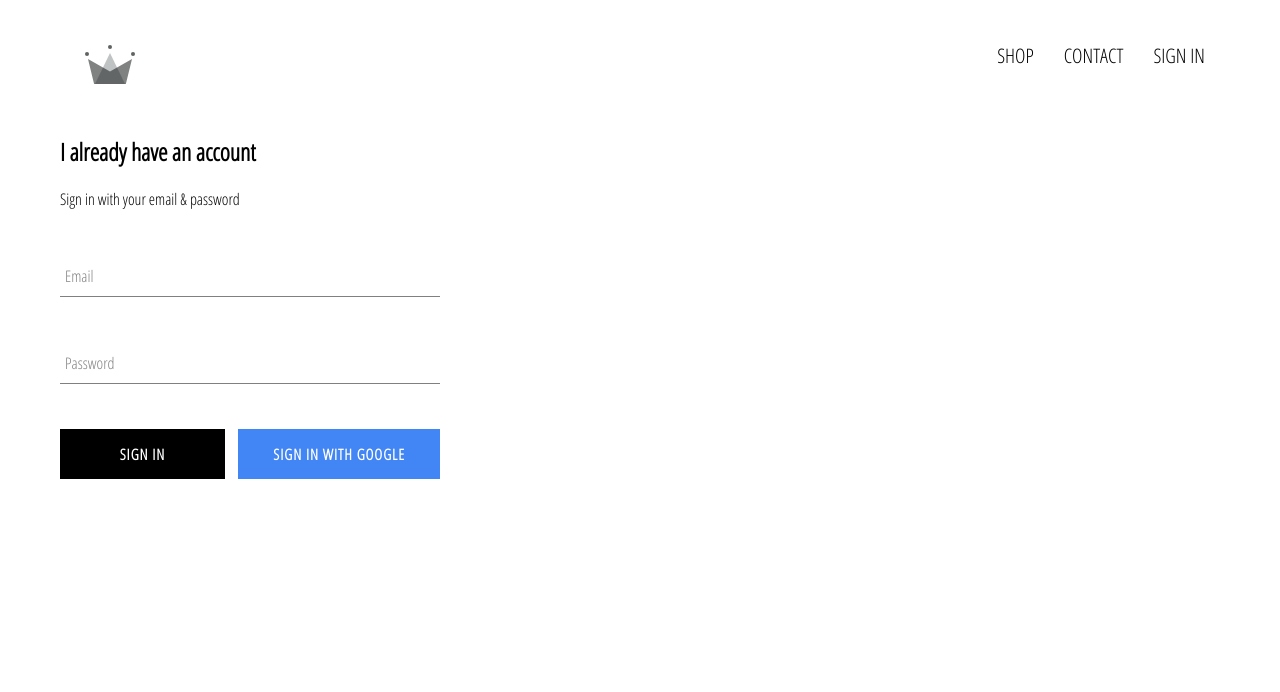
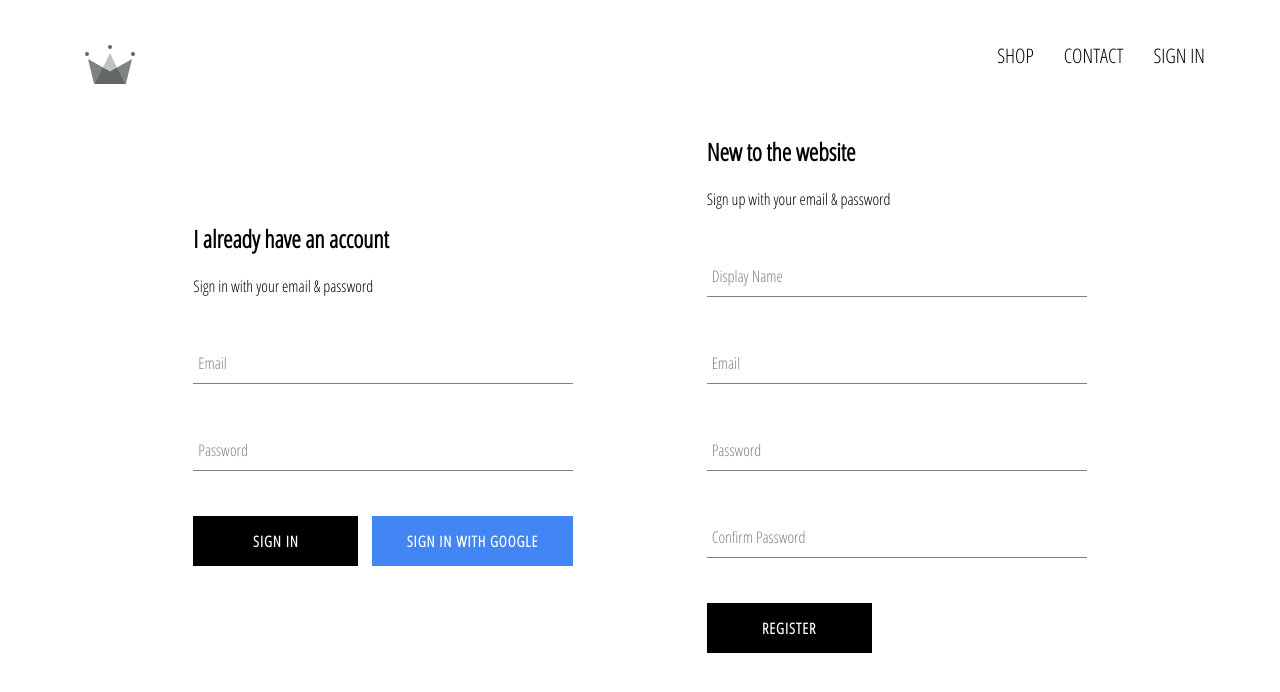
Before and after one commit to RahulAnand442001/CrownSpire, a React (Create React App) app: page /signin in a window 1280 px wide. Shown: the top 692 px of the page. Built offline with nearby package versions, Linux system fonts and the light colour scheme; no server answers.

Commit message:
implemented firebase utils,included ability to store users in firestore and completed signup work

```diff
--- a/public/index.html
+++ b/public/index.html
@@ -17,10 +17,10 @@
       href="https://fonts.googleapis.com/css2?family=Open+Sans+Condensed:wght@300&display=swap"
       rel="stylesheet"
     />
-    <title>React App</title>
+    <title>CRWN CLOTHINGS</title>
   </head>
   <body>
-    <noscript>You need to enable JavaScript to run this app.</noscript>
+    <noscript></noscript>
     <div id="root"></div>
   </body>
 </html>
--- a/src/App.js
+++ b/src/App.js
@@ -9,7 +9,7 @@
 import SignInSignUpPage from "./pages/auth.js/auth.component";
 import HomePage from "./pages/homepage/homepage.component";
 import ShopPage from "./pages/shop/shop.component";
-import { auth } from "./firebase/firebase.utils";
+import { auth, createUserProfileDocument } from "./firebase/firebase.utils";
 
 class App extends React.Component {
   constructor() {
@@ -19,11 +19,24 @@
     };
   }
 
+  // monitoring status of user Authentication
   unsubscribeFromAuth = null;
 
   componentDidMount() {
-    this.unsubscribeFromAuth = auth.onAuthStateChanged((user) => {
-      this.setState({ currentUser: user });
+    this.unsubscribeFromAuth = auth.onAuthStateChanged(async (userAuth) => {
+      if (userAuth) {
+        const userRef = await createUserProfileDocument(userAuth);
+        userRef.onSnapshot((snapshot) => {
+          this.setState({
+            currentUser: {
+              id: snapshot.id,
+              ...snapshot.data(),
+            },
+          });
+          console.log(this.state);
+        });
+      }
+      this.setState({ currentUser: userAuth });
     });
   }
 
--- a/src/components/signin/signin.styles.scss
+++ b/src/components/signin/signin.styles.scss
@@ -11,5 +11,6 @@
     display: flex;
     justify-content: space-between;
     align-items: center;
+    flex-wrap: wrap;
   }
 }
--- /dev/null
+++ b/src/components/signup/signup.component.jsx
@@ -0,0 +1,102 @@
+import React, { Component } from "react";
+
+// custom components
+import FormInput from "../form-input/form-input.component";
+import CustomButton from "../custom-button/custom-button.component";
+import { auth, createUserProfileDocument } from "../../firebase/firebase.utils";
+
+//stylesheet
+import "./signup.styles.scss";
+
+class SignUp extends Component {
+  constructor() {
+    super();
+    this.state = {
+      displayName: "",
+      email: "",
+      password: "",
+      confirmPassword: "",
+    };
+  }
+
+  handleSubmit = async (event) => {
+    event.preventDefault();
+    const { displayName, email, password, confirmPassword } = this.state;
+
+    if (password !== confirmPassword) {
+      alert("Password Mismatch !");
+      return;
+    }
+
+    try {
+      const { user } = await auth.createUserWithEmailAndPassword(
+        email,
+        password
+      );
+      await createUserProfileDocument(user, { displayName });
+    } catch (error) {
+      console.log("Error : ", error);
+    }
+
+    this.state = {
+      displayName: "",
+      email: "",
+      password: "",
+      confirmPassword: "",
+    };
+  };
+
+  handleChange = (event) => {
+    const { value, name } = event.target;
+    this.setState({ [name]: value });
+  };
+
+  render() {
+    const { displayName, email, password, confirmPassword } = this.state;
+    return (
+      <div className="sign-up">
+        <h2>New to the website</h2>
+        <span>Sign up with your email & password</span>
+        <form onSubmit={this.handleSubmit}>
+          <FormInput
+            type="text"
+            name="displayName"
+            value={displayName}
+            required
+            handleChange={this.handleChange}
+            label="Display Name"
+          />
+          <FormInput
+            type="email"
+            name="email"
+            value={email}
+            required
+            handleChange={this.handleChange}
+            label="Email"
+          />
+          <FormInput
+            type="password"
+            name="password"
+            value={password}
+            required
+            handleChange={this.handleChange}
+            label="Password"
+          />
+          <FormInput
+            type="password"
+            name="confirmPassword"
+            value={confirmPassword}
+            required
+            handleChange={this.handleChange}
+            label="Confirm Password"
+          />
+          <div className="buttons">
+            <CustomButton type="submit">Register</CustomButton>
+          </div>
+        </form>
+      </div>
+    );
+  }
+}
+
+export default SignUp;
--- /dev/null
+++ b/src/components/signup/signup.styles.scss
@@ -0,0 +1,16 @@
+.sign-up {
+  display: flex;
+  flex-direction: column;
+  width: 380px;
+
+  .title {
+    margin: 10px 0;
+  }
+}
+
+.buttons {
+  display: flex;
+  align-items: center;
+  justify-content: space-between;
+  flex-wrap: wrap;
+}
--- a/src/firebase/firebase.utils.js
+++ b/src/firebase/firebase.utils.js
@@ -2,24 +2,42 @@
 import "firebase/firestore";
 import "firebase/auth";
 
-// firebase initialization
+// initialize firebase app with account configurations
 const firebaseConfig = {
-  apiKey: "AIzaSyA6pnqrcvWUid9u-J5G88Vupy0dZcvJUtI",
-  authDomain: "crwn-clothing-db-1e69c.firebaseapp.com",
-  projectId: "crwn-clothing-db-1e69c",
-  storageBucket: "crwn-clothing-db-1e69c.appspot.com",
-  messagingSenderId: "486073570310",
-  appId: "1:486073570310:web:5b1c1b2f957a23d3675f87",
+  apiKey: `${process.env.REACT_APP_FIREBASE_API_KEY}`,
+  authDomain: `${process.env.REACT_APP_FIREBASE_AUTH_DOMAIN}`,
+  projectId: `${process.env.REACT_APP_FIREBASE_PROJECT_ID}`,
+  storageBucket: `${process.env.REACT_APP_FIREBASE_STORAGE_BUCKET}`,
+  messagingSenderId: `${process.env.REACT_APP_FIREBASE_MSG_SENDER_ID}`,
+  appId: `${process.env.REACT_APP_FIREBASE_APP_ID}`,
 };
 firebase.initializeApp(firebaseConfig);
 
+// firebase auth service
 export const auth = firebase.auth();
-export const firestore = firebase.firestore();
-
-// firebase authentication configuration
-
 const provider = new firebase.auth.GoogleAuthProvider();
 provider.setCustomParameters({ prompt: "select_account" });
 export const signInWithGoogle = () => auth.signInWithPopup(provider);
 
+// saving user data in firestore
+export const firestore = firebase.firestore();
+
+export const createUserProfileDocument = async (userAuth, additionalData) => {
+  if (!userAuth) return;
+  const userRef = firestore.doc(`users/${userAuth.uid}`);
+  const snapShot = await userRef.get();
+  if (!snapShot.exists) {
+    const { displayName, email } = userAuth;
+    const createdAt = new Date();
+
+    try {
+      await userRef.set({ displayName, email, createdAt, ...additionalData });
+    } catch (error) {
+      console.log("error creating user : ", error);
+    }
+  }
+  return userRef;
+};
+
+// global firebase export
 export default firebase;
--- a/src/pages/auth.js/auth.component.js
+++ b/src/pages/auth.js/auth.component.js
@@ -1,10 +1,16 @@
 import React from "react";
+
+// auth components
 import SignIn from "../../components/signin/signin.component";
+import SignUp from "../../components/signup/signup.component";
+
+//stylesheet
 import "./auth.styles.scss";
 
 const SignInSignUpPage = () => (
   <div className="sign-in-sign-up">
     <SignIn />
+    <SignUp />
   </div>
 );
 
--- a/src/pages/auth.js/auth.styles.scss
+++ b/src/pages/auth.js/auth.styles.scss
@@ -0,0 +1,6 @@
+.sign-in-sign-up {
+  display: flex;
+  justify-content: space-evenly;
+  align-items: center;
+  flex-wrap: wrap;
+}
```
Also changed, not shown: 1 other file (tests, documents, lock files or other folders).
